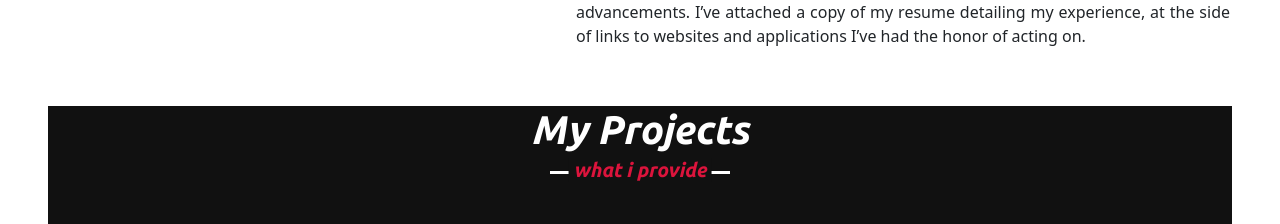
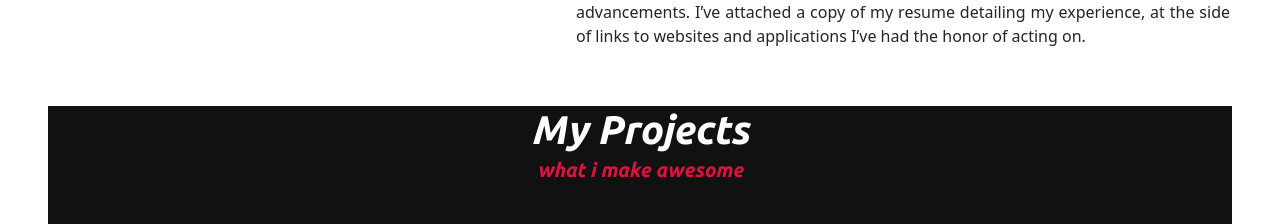
Before and after one commit to JaznanOfficial/portfolio-site, a React (Create React App) app: page / in a window 1280 px wide. Shown: the part 1470-1694 px from the top of the page. Built offline with nearby package versions, Linux system fonts and the light colour scheme; a small style sheet from the web is missing.

Commit message:
some changes

```diff
--- a/src/Components/Projects/Projects.css
+++ b/src/Components/Projects/Projects.css
@@ -5,10 +5,10 @@
 .projects .title::before{
     background: #fff;
 }
-.projects .title::after,
-.teams .title::after{
+.projects .title::after
+{
     background: #111;
-    content: "what i provide";
+    content: "what i make awesome";
 }
 .project-div{
     box-shadow: 5px 5px 10px aliceblue;
@@ -18,35 +18,3 @@
     transform: scale(1.07);
     transition: 1s ease-out;
 }
-
-/* .services .serv-content .box-card{
-    width: calc(33% - 20px);
-    background: #222;
-    text-align: center;
-    border-radius: 6px;
-    padding: 50px 25px;
-    cursor: pointer;
-    transition: all 0.3s ease;
-}
-.services .serv-content .box-card:hover{
-    background: crimson;
-}
-.services .serv-content .box-card .box{
-    transition: all 0.3s ease;
-}
-.services .serv-content .box-card:hover .box{
-    transform: scale(1.05);
-}
-.services .serv-content .box-card i{
-    font-size: 50px;
-    color: crimson;
-    transition: color 0.3s ease;
-}
-.services .serv-content .box-card:hover i{
-    color: #fff;
-}
-.services .serv-content .box-card .text{
-    font-size: 25px;
-    font-weight: 500;
-    margin: 10px 0 7px 0;
-} */
```
